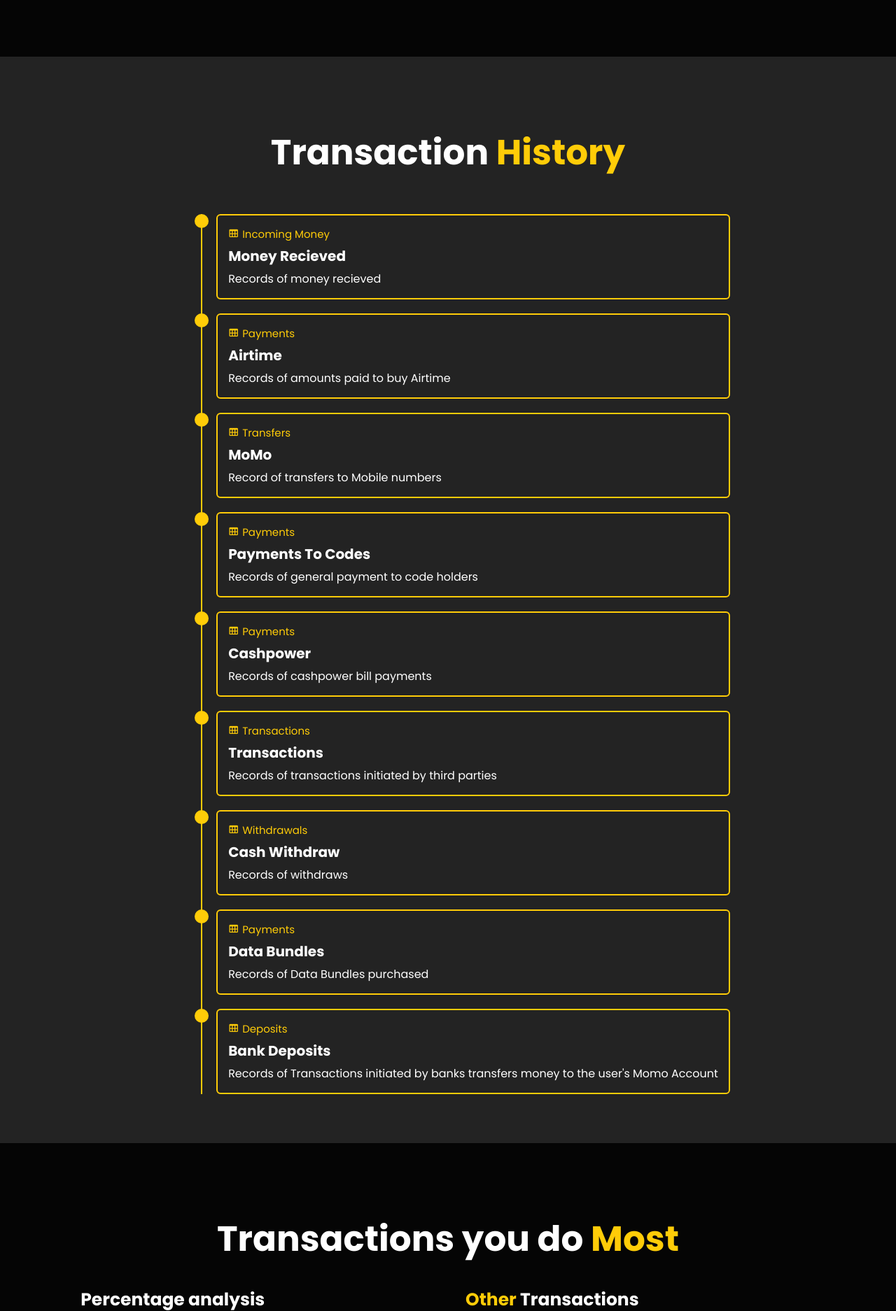
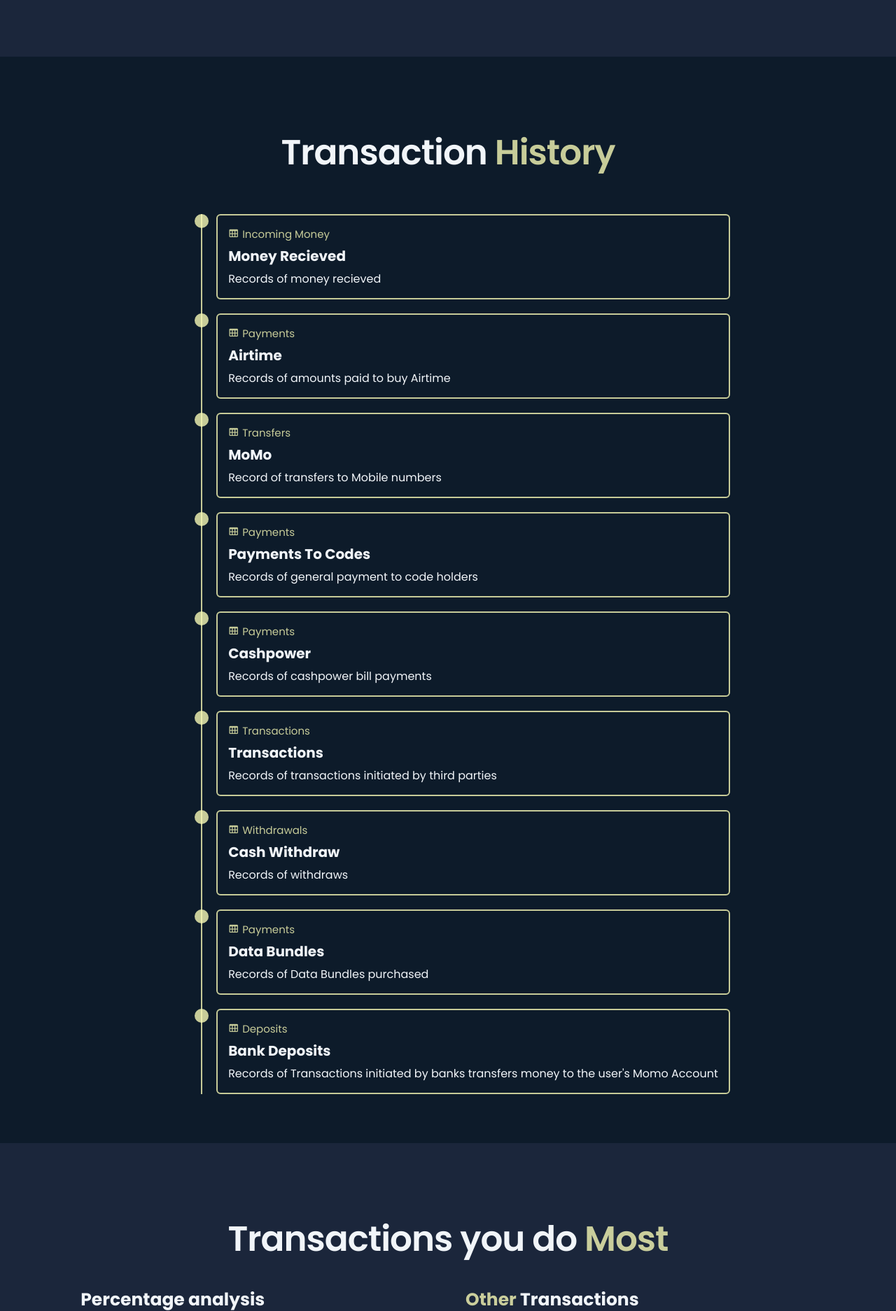
Before and after one commit to Fejiroobiku/MoMo-, a Django app: page /momo/ in a window 1280 px wide. Shown: the part 2529-4403 px from the top of the page at 70% size. Run offline with Django 5.2, Linux system fonts and the light colour scheme; data comes from the database, SQL or seed files in the repository; parts of the project's set-up code (start-up, migrations or seed data) failed here and were passed over.

Commit message:
col changes

```diff
--- a/MOMO_DASHBOARD/momo/static/momo/css/swag.css
+++ b/MOMO_DASHBOARD/momo/static/momo/css/swag.css
@@ -12,12 +12,12 @@
 }
 
 :root {
-  --bg-color: #000000dc; /*The main Page color*/
-  --second-bg-color: #000000dc; /*Second Backgroung*/
-  --text-color: #ffffff; /*Text color*/
-  --main-color: 	#FFCC08; /*Main color*/
-  --grey-bg-color: #ffffff; /* Light blue background */
-  --grey-text-color: #c0c7ce; /* Grey text */
+  --bg-color: #0d1b2a; /* Keep dark navy */
+  --second-bg-color: #1b263b; /* Keep secondary */
+  --text-color: #f1f5f9; /* Soft white */
+  --main-color: #f5f7b4cd; /* Professional blue */
+  --grey-bg-color: #ffffff;
+  --grey-text-color: #64748b;
 }
 
 html {
@@ -189,6 +189,9 @@ section {
   z-index: 1;
   overflow: hidden;
   transition: 0.5s;
+  border-radius: 2rem; /* More rounded = different feel */
+  font-weight: 500; /* Slightly lighter font weight */
+  letter-spacing: 0.05rem;
 }
 .btn-box .btn:hover {
   color: var(--main-color);
@@ -294,6 +297,8 @@ section {
   font-size: 5rem;
   margin-bottom: 3rem;
   text-align: center;
+  font-weight: 600;
+  letter-spacing: -0.02em;
 }
 
 span {
--- a/MOMO_DASHBOARD/momo/static/momo/css/tables.css
+++ b/MOMO_DASHBOARD/momo/static/momo/css/tables.css
@@ -3,8 +3,8 @@ html {
 }
 
 body {
-    background-color: #181717;
-    color: #ffffff;
+   background-color: #0d1b2a;
+    color: #f8fafc;
     font-size: 1.125rem;
     font-family: system-ui;
     line-height: 1.5;
```
